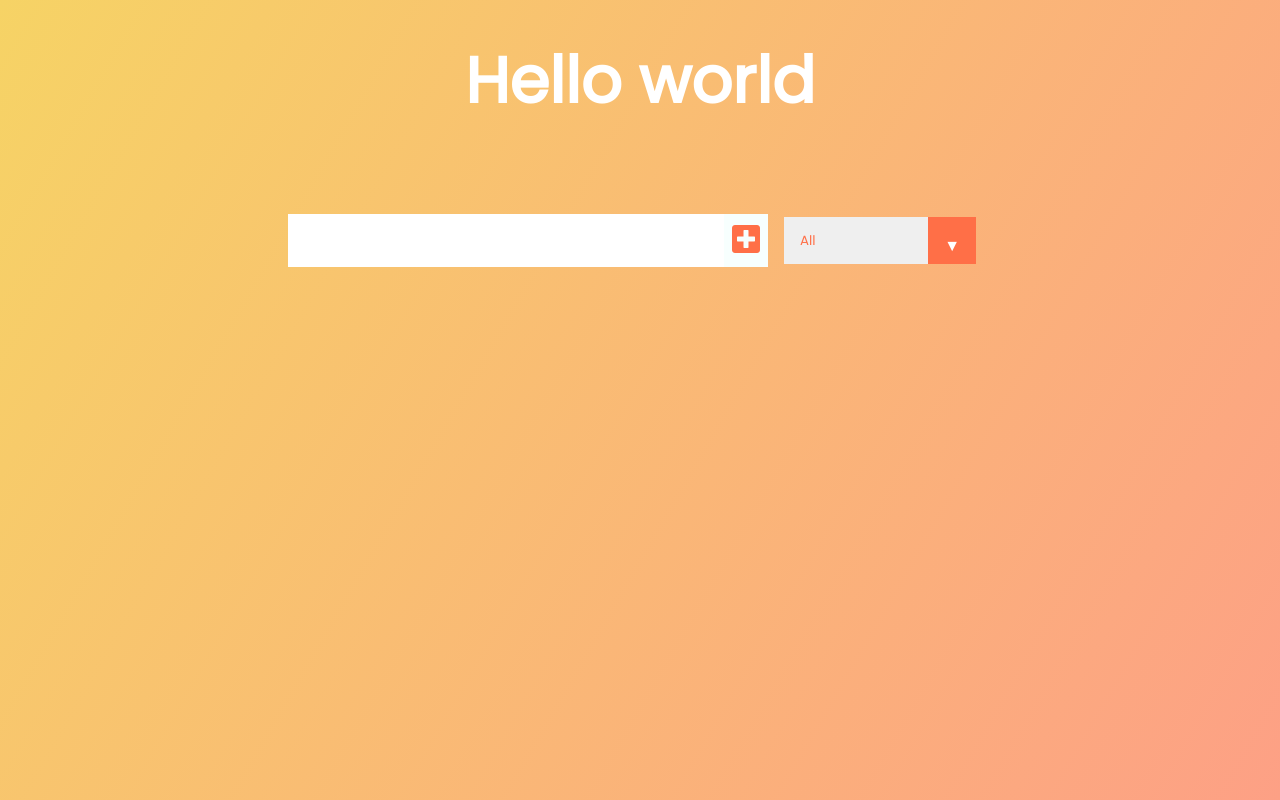
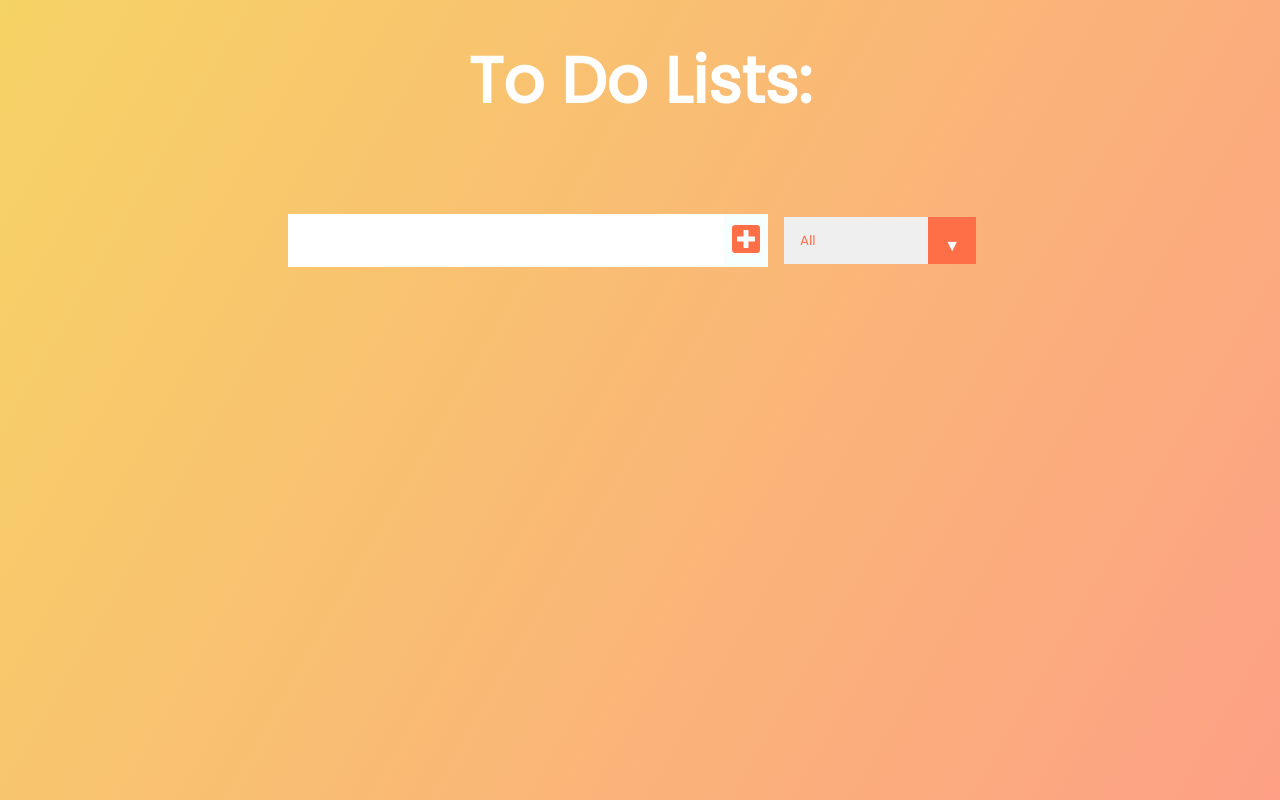
Before and after one commit to mi6gy/react_ToDoList, a React (Create React App) app: page / in a window 1280 px wide. Built offline with nearby package versions, Linux system fonts and the light colour scheme.

Commit message:
fixed title

```diff
--- a/src/App.js
+++ b/src/App.js
@@ -10,7 +10,7 @@ function App() {
   return (
     <div className="App">
       <header>
-        <h1>Hello world</h1>
+        <h1>To Do Lists:</h1>
         </header>
       <Form todos={todos}
       setTodos={setTodos}
```
